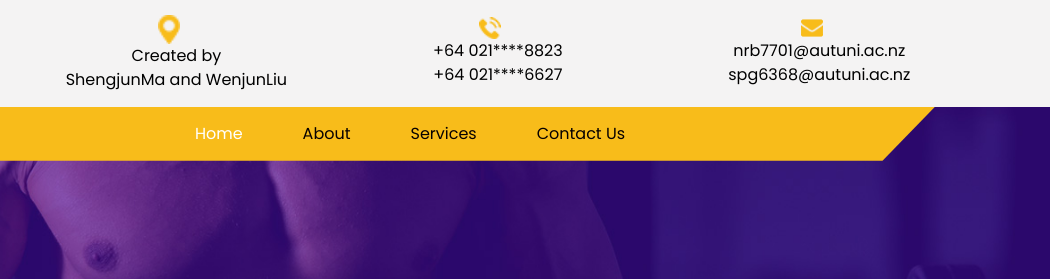
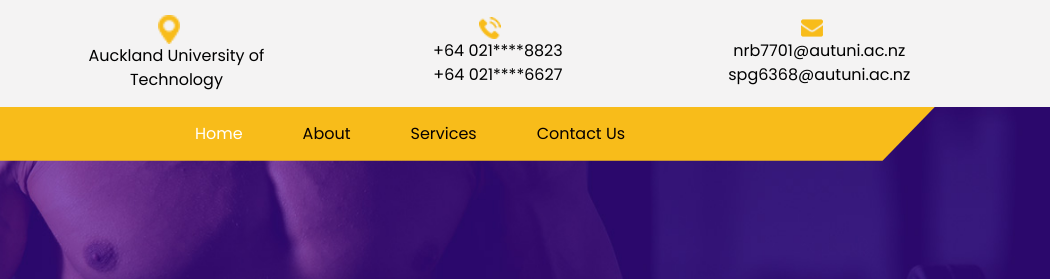
Before and after one commit to ericma9555/responsive-web-example, a plain HTML site: page index.html in a window 1280 px wide. Shown: the top 279 px of the page, 230-1280 px from the left. Drawn offline with nearby package versions, Linux system fonts and the light colour scheme; a web font is replaced by a local one.

Commit message:
Update index.html

```diff
--- a/index.html
+++ b/index.html
@@ -48,9 +48,7 @@
                 <a class="nav-link" href="service.html">
                   <img src="images/location.png" alt="" />
                   <br>
-                  <span>Created by </span>
-                  <br>
-                  <span>ShengjunMa and WenjunLiu</span>
+                  <span>Auckland University of Technology </span>
                 </a>
               </li>
               <li class="nav-item">
```
